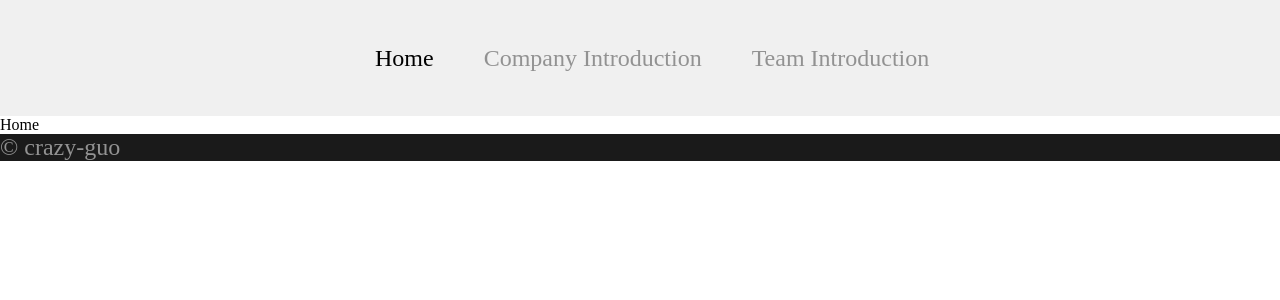
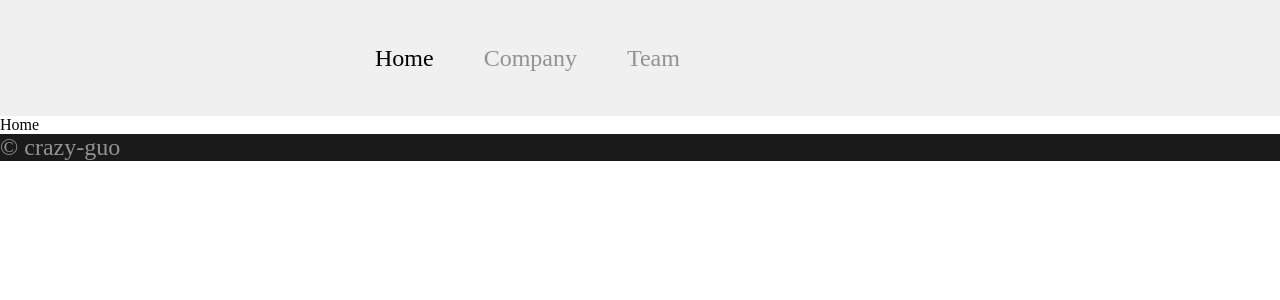
Before and after one commit to Crazy-Guo/template, a Vue app: page /#/home in a window 1280 px wide. Shown: the top 300 px of the page. Built offline with nearby package versions, Linux system fonts and the light colour scheme.

Commit message:
feat: test depoly

```diff
--- a/src/locale/en.js
+++ b/src/locale/en.js
@@ -1,7 +1,7 @@
 export default {
   nav: {
     home: 'Home',
-    company: 'Company Introduction',
-    team: 'Team Introduction',
+    company: 'Company',
+    team: 'Team',
   },
 };
```
